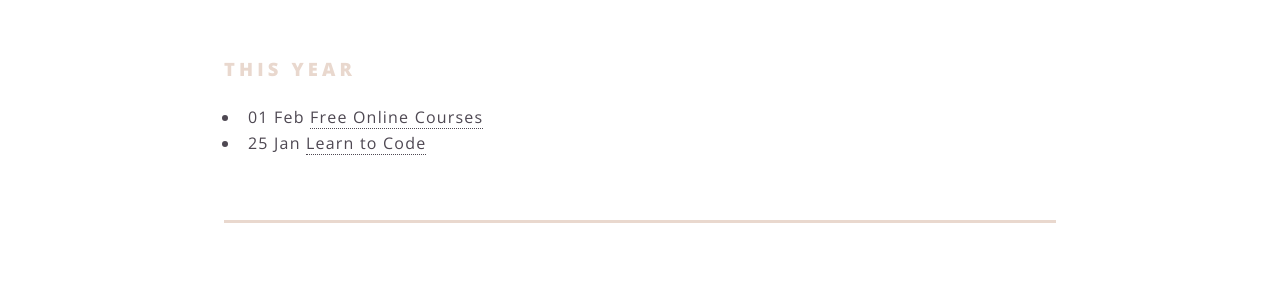
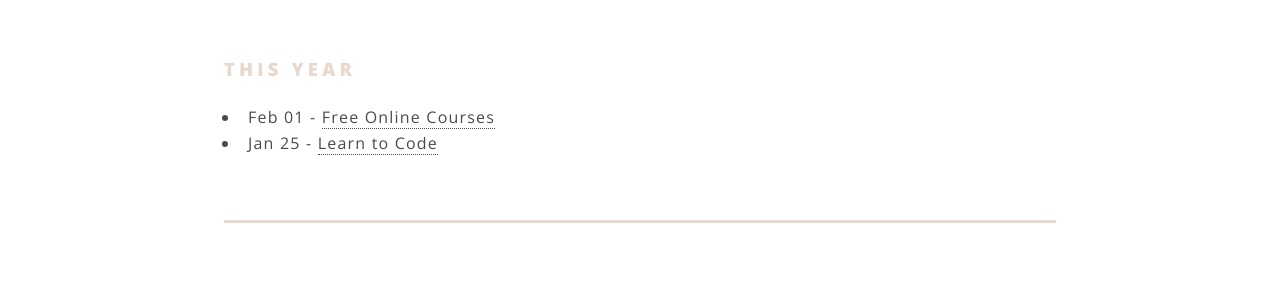
Before and after one commit to jspark721/jp-portfolio2017, a Jekyll site: the page built from archive.html, in a window 1280 px wide and 1006 px high. Shown: the part 383-683 px from the top of the window. Built offline with Jekyll 4.4.1, drawn with Linux system fonts in a browser that asks for light colours.

Commit message:
added browser tab icon

```diff
--- a/_includes/head.html
+++ b/_includes/head.html
@@ -5,6 +5,7 @@
   <meta name="description" content="{% if page.excerpt %}{{ page.excerpt | strip_html | strip_newlines | truncate: 160 }}{% else %}{{ site.description }}{% endif %}">
   <!--[if lte IE 8]><script src="{{ "/js/ie/html5shiv.js" | prepend: site.baseurl }}"></script><![endif]-->
   <link rel="canonical" href="{{ page.url | replace:'index.html','' | prepend: site.baseurl | prepend: site.url }}">
+  <link rel="icon" href="/favicon.ico" type="image/x-icon">
   <link rel="stylesheet" href="{{ "/css/main.css" | prepend: site.baseurl }}" />
   <!--[if lte IE 8]><link rel="stylesheet" href="{{ "/css/ie8.css" | prepend: site.baseurl }}" /><![endif]-->
   <!--[if lte IE 9]><link rel="stylesheet" href="{{ "/css/ie9.css" | prepend: site.baseurl }}" /><![endif]-->
--- a/archive.html
+++ b/archive.html
@@ -18,7 +18,7 @@ title: Blog Archive
         <ul>
         {% endif %}
         {% endunless %}
-          <li><time>{{ post.date | date:"%d %b" }}</time> <a href="{{ post.url }}">{{ post.title }}</a></li>
+          <li><time>{{ post.date | date:"%b %d" }}</time> - <a href="{{ post.url }}">{{ post.title }}</a></li>
         {% endfor %}
         </ul>
     </div>
```
Also changed, not shown: favicon.ico (added).
